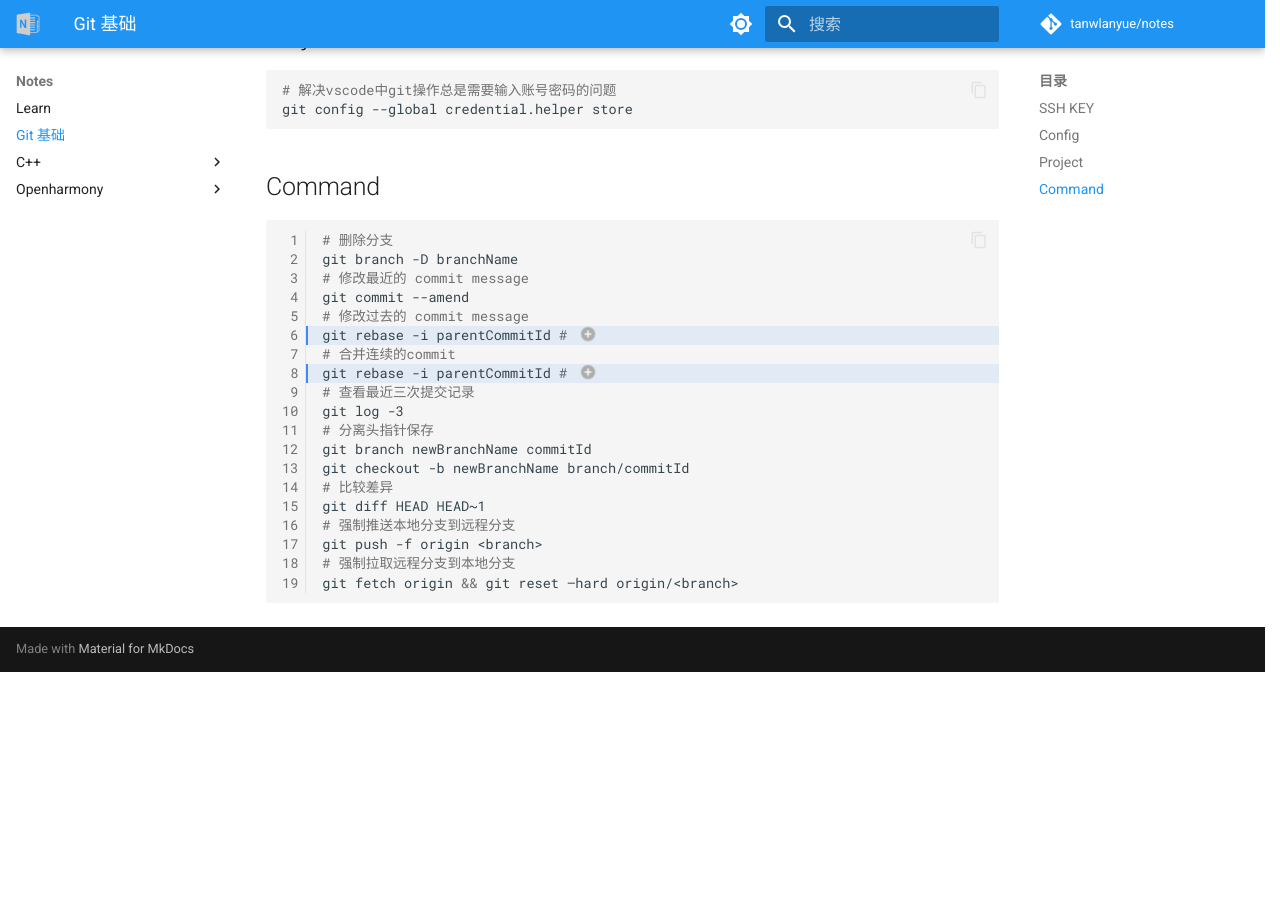
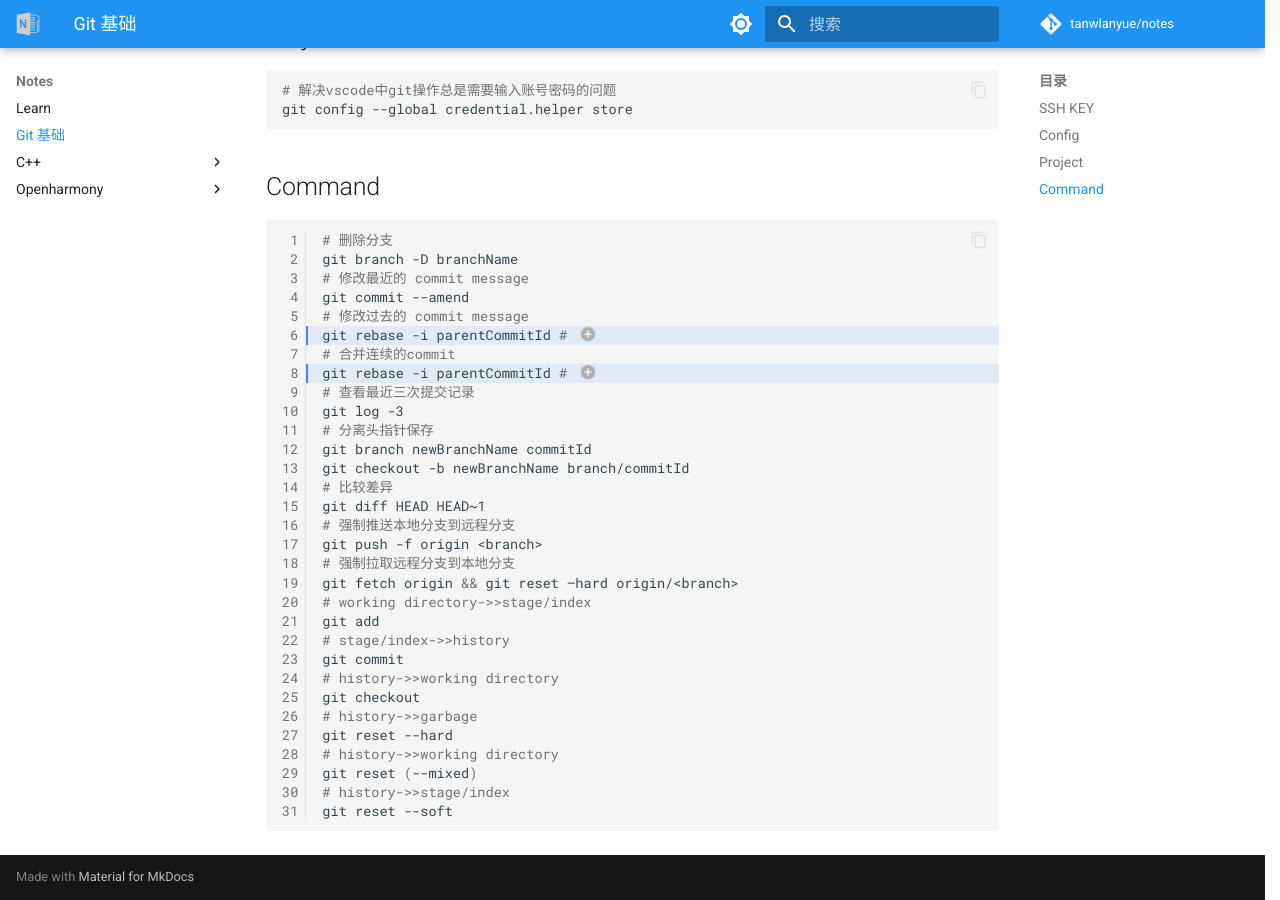
Before and after one commit to tanwlanyue/notes, an MkDocs documentation site: the page built from docs/git.md, in a window 1280 px wide and 900 px high, scrolled down 936 px. Built offline with MkDocs 1.6.1 and Material for MkDocs 9.7.7, drawn with Linux system fonts in a browser that asks for light colours; comment, search, counter and statistics services are not loaded; before the commit the page ends 1608 px from its top, so only the background shows below that.

Commit message:
update git

````diff
--- a/docs/git.md
+++ b/docs/git.md
@@ -72,6 +72,18 @@ git diff HEAD HEAD~1
 git push -f origin <branch>
 # 强制拉取远程分支到本地分支
 git fetch origin && git reset –hard origin/<branch>
+# working directory->>stage/index
+git add
+# stage/index->>history
+git commit
+# history->>working directory
+git checkout
+# history->>garbage
+git reset --hard
+# history->>working directory
+git reset (--mixed)
+# history->>stage/index
+git reset --soft
 ```
 
 1. 选择需要修改的commit  前面的pick改为r
````
